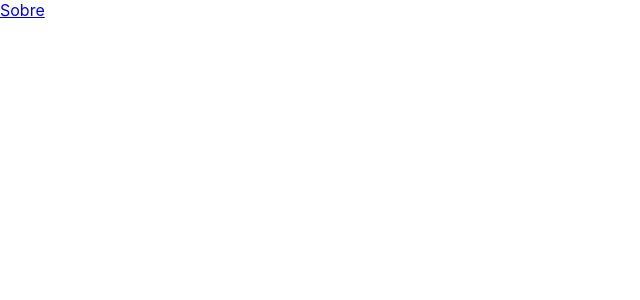
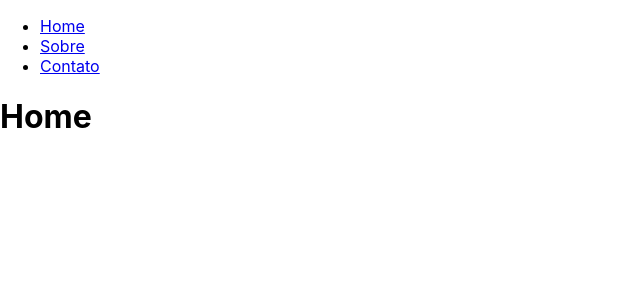
Before and after one commit to gabrielgraciani/react-ninja, a React (Create React App) app in the folder 5-router/1-hello-react-router/: page / in a window 1280 px wide. Shown: the top 300 px of the page, without its empty margins (0-640 px from the left). Built offline with nearby package versions, Linux system fonts and the light colour scheme.

Commit message:
Aula 305 - hello react router dom - criando mais de uma rota

```diff
--- a/5-router/1-hello-react-router/src/App.js
+++ b/5-router/1-hello-react-router/src/App.js
@@ -5,16 +5,30 @@ function App() {
   return (
   	<BrowserRouter>
 		<div className="App">
-			<Link to="/sobre">Sobre</Link>
+			<ul>
+				<li><Link to="/">Home</Link></li>
+				<li><Link to="/sobre">Sobre</Link></li>
+				<li><Link to="/contato">Contato</Link></li>
+			</ul>
 
+			<Route path="/" exact component={Home} />
 			<Route path="/sobre" component={Sobre} />
+			<Route path="/contato" component={Contato} />
 		</div>
 	</BrowserRouter>
   );
 }
 
+const Home = () => (
+	<h1>Home</h1>
+);
+
 const Sobre = () => (
 	<h1>Sobre</h1>
 );
 
+const Contato = () => (
+	<h1>Contato</h1>
+)
+
 export default App;
```
